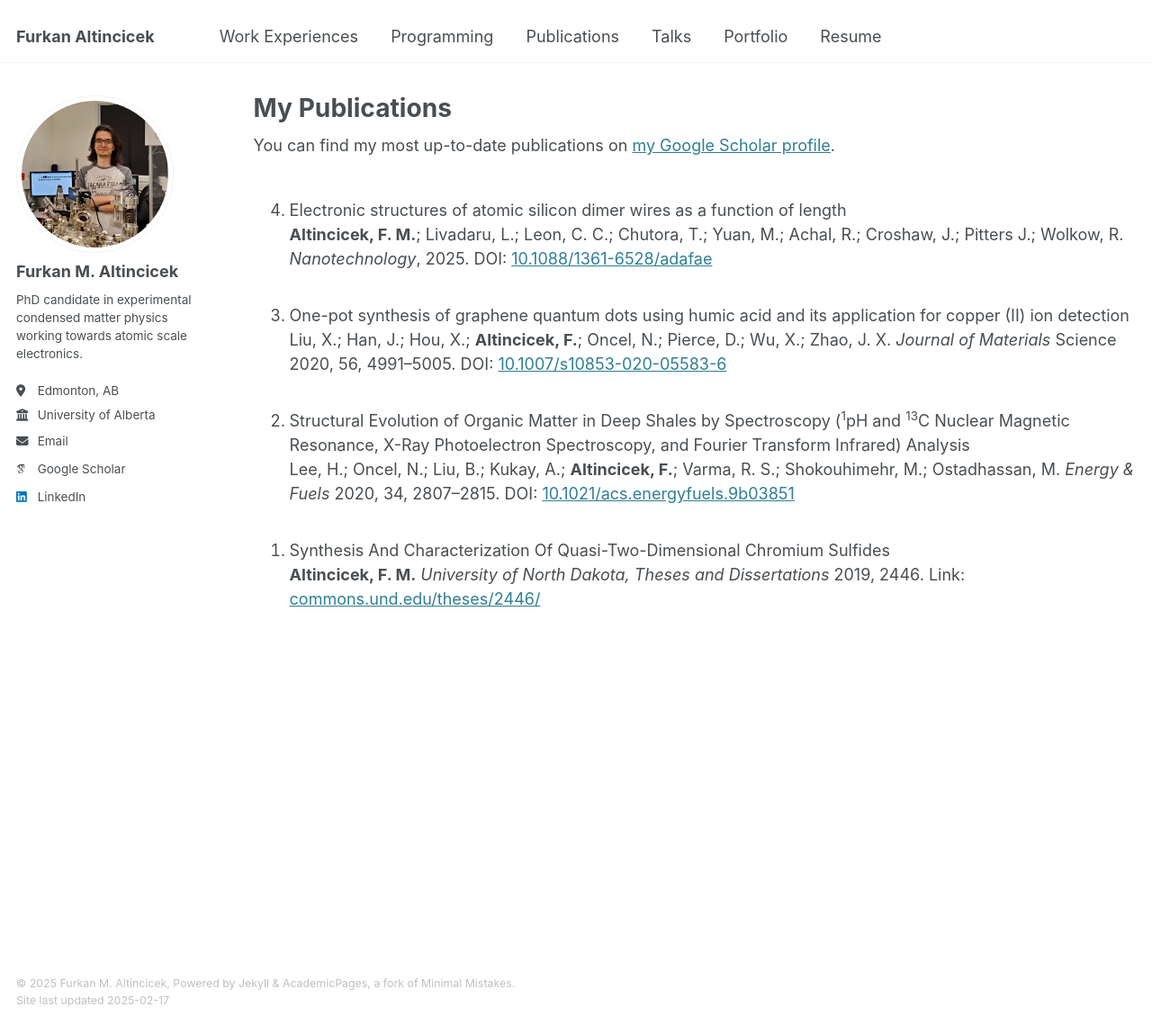
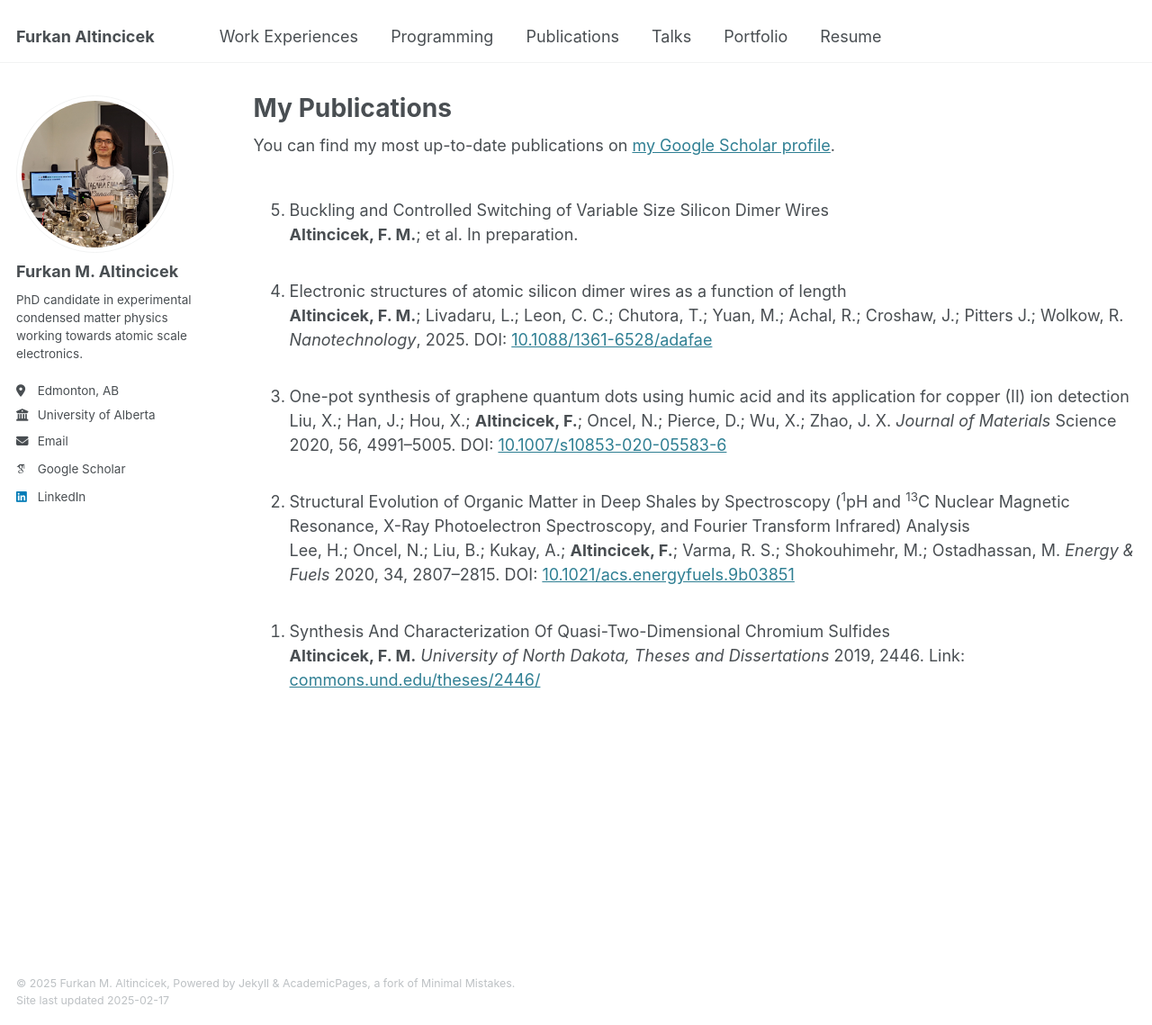
Before and after one commit to faltincicek/faltincicek.github.io, a Jekyll site: the page built from _pages/publications.html, in a window 1280 px wide and 1139 px high. Shown: the whole window at 90% size. Built offline with Jekyll 4.4.1, drawn with Linux system fonts in a browser that asks for light colours; some web fonts are replaced.

Commit message:
Update publications.html

```diff
--- a/_pages/publications.html
+++ b/_pages/publications.html
@@ -8,6 +8,10 @@ author_profile: true
 You can find my most up-to-date publications on <a href="https://scholar.google.com/citations?user=yM7-EMMAAAAJ">my Google Scholar profile</a>.<br><br>
 
 <ol reversed>
+
+<li>Buckling and Controlled Switching of Variable Size Silicon Dimer Wires<br>
+<b>Altincicek, F. M.</b>; et al. In preparation.</a><br><br>
+</li>
 
 <li>Electronic structures of atomic silicon dimer wires as a function of length<br>
 <b>Altincicek, F. M.</b>; Livadaru, L.; Leon, C. C.; Chutora, T.; Yuan, M.; Achal, R.; Croshaw, J.; Pitters J.; Wolkow, R. <i>Nanotechnology</i>, 2025. DOI: <a href="https://doi.org/10.1088/1361-6528/adafae">10.1088/1361-6528/adafae</a><br><br>
```
